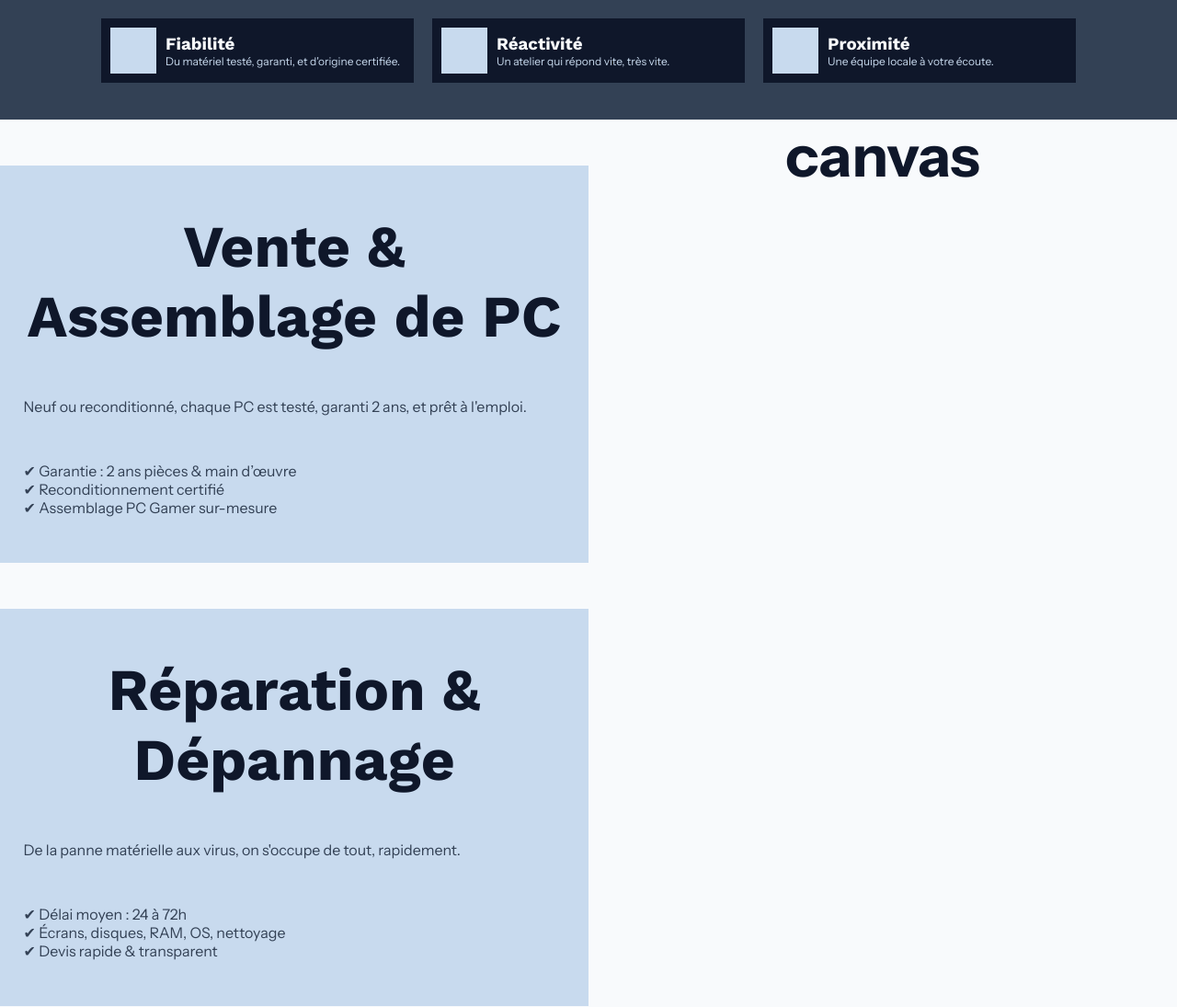
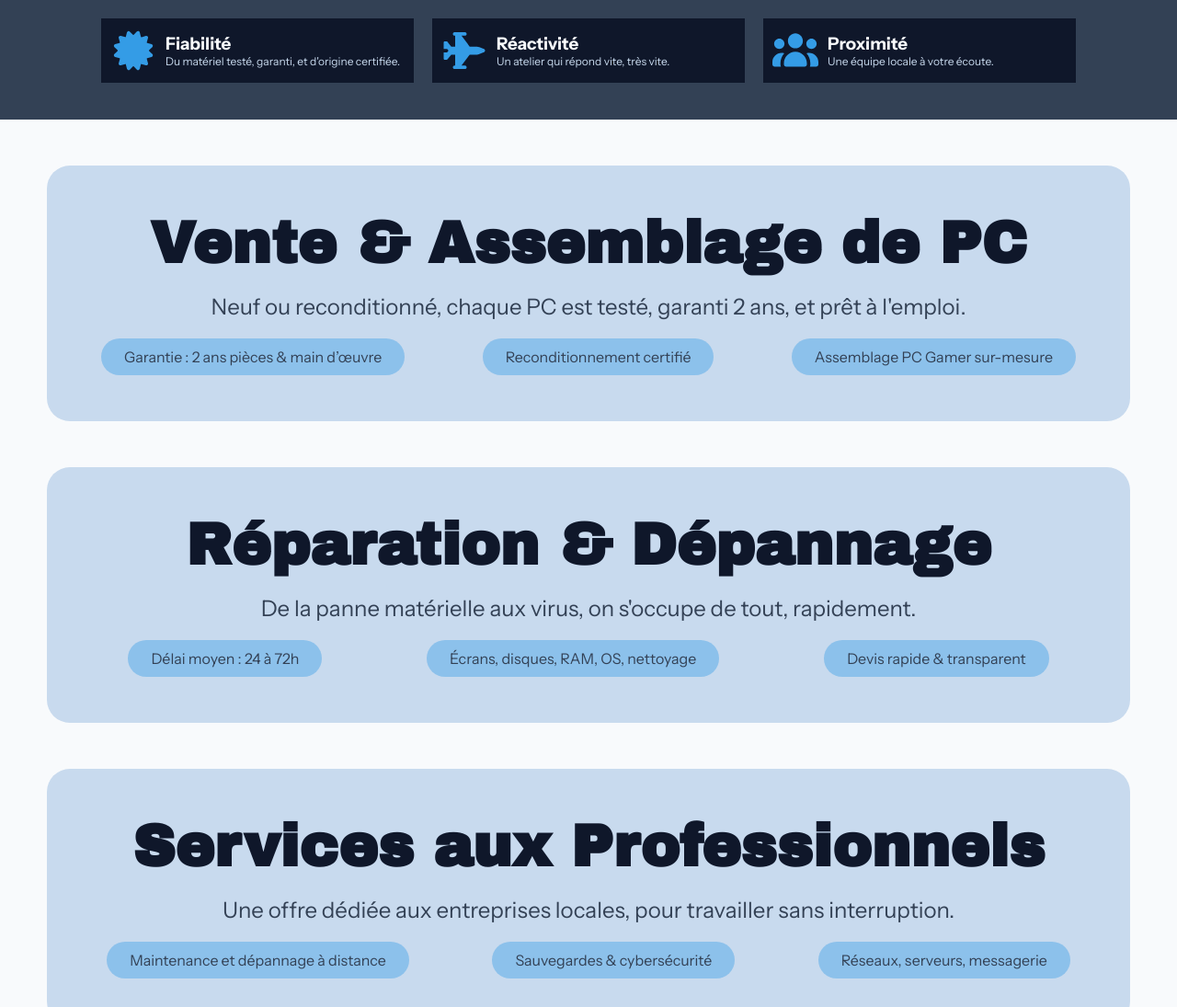
Before and after one commit to 179s/NEOTECH, a plain HTML site: page src/index.html in a window 1280 px wide. Shown: the part 820-1915 px from the top of the page at 92% size. Drawn offline with nearby package versions, Linux system fonts and the light colour scheme.

Commit message:
ajout des liens (pour l'instant vers leur page), modification du style des services, ajout / suppression de police d'écriture

```diff
--- a/src/index.html
+++ b/src/index.html
@@ -9,7 +9,7 @@
 
     <link rel="preconnect" href="https://fonts.googleapis.com">
     <link rel="preconnect" href="https://fonts.gstatic.com" crossorigin>
-    <link href="https://fonts.googleapis.com/css2?family=Instrument+Sans:ital,wght@0,400..700;1,400..700&family=Syne:wght@400..800&family=Work+Sans:ital,wght@0,100..900;1,100..900&display=swap" rel="stylesheet">
+    <link href="https://fonts.googleapis.com/css2?family=Archivo+Black&family=Instrument+Sans:ital,wght@0,400..700;1,400..700&display=swap" rel="stylesheet">
 
 </head>
 <body>
@@ -27,9 +27,9 @@
         <a href="#">Logo</a>
         <ul>
             <li><a href="#">Accueil</a></li>
-            <li><a href="#">Demandes de stages</a></li>
-            <li><a href="#">Recrutement</a></li>
-            <li><a href="#">Reprise de matériel</a></li>
+            <li><a href="https://vmcenter.fr/stages.html">Demandes de stages</a></li>
+            <li><a href="https://vmcenter.fr/recrutement.html">Recrutement</a></li>
+            <li><a href="https://vmcenter.fr/services-aux-pro.html">Reprise de matériel</a></li>
         </ul>
         <div id="burger">
             <span></span>
@@ -40,9 +40,9 @@
     <div id="hiddenDiv">
         <ul>
             <li><a href="#">Accueil</a></li>
-            <li><a href="#">Demandes de stages</a></li>
-            <li><a href="#">Recrutement</a></li>
-            <li><a href="#">Reprise de matériel</a></li>
+            <li><a href="https://vmcenter.fr/stages.html">Demandes de stages</a></li>
+            <li><a href="https://vmcenter.fr/recrutement.html">Recrutement</a></li>
+            <li><a href="https://vmcenter.fr/services-aux-pro.html">Reprise de matériel</a></li>
         </ul>
     </div>
 
@@ -121,23 +121,29 @@
     -->
     <section id="about">
         <div>
-            <span class="abtIcon"></span>
+            <span class="abtIcon">
+                <img src="./img/certificate.svg" alt="icone certificat">
+            </span>
             <span>
-                <h3 class="title">Fiabilité</h3>
+                <h3>Fiabilité</h3>
                 <p>Du matériel testé, garanti, et d'origine certifiée.</p>
             </span>
         </div>
         <div>
-            <span class="abtIcon"></span>
+            <span class="abtIcon">
+                <img src="./img/fast.svg" alt="icone jet">
+            </span>
             <span>
-                <h3 class="title">Réactivité</h3>
+                <h3>Réactivité</h3>
                 <p>Un atelier qui répond vite, très vite.</p>
             </span>
         </div>
         <div>
-            <span class="abtIcon"></span>
+            <span class="abtIcon">
+                <img src="./img/users.svg" alt="icone proximité">
+            </span>
             <span>
-                <h3 class="title">Proximité</h3>
+                <h3>Proximité</h3>
                 <p>Une équipe locale à votre écoute.</p>
             </span>
         </div>
@@ -175,42 +181,39 @@
                 <h1 class="title">Vente & Assemblage de PC</h1>
                 <p>Neuf ou reconditionné, chaque PC est testé, garanti 2 ans, et prêt à l'emploi.</p>
                 <ul class="service-facts">
-                    <li>✔ Garantie : 2 ans pièces & main d’œuvre</li>
-                    <li>✔ Reconditionnement certifié</li>
-                    <li>✔ Assemblage PC Gamer sur-mesure</li>
+                    <li>Garantie : 2 ans pièces & main d’œuvre</li>
+                    <li>Reconditionnement certifié</li>
+                    <li>Assemblage PC Gamer sur-mesure</li>
                 </ul>
             </li>
             <li class="node">
                 <h1 class="title">Réparation & Dépannage</h1>
                 <p>De la panne matérielle aux virus, on s'occupe de tout, rapidement.</p>
                 <ul class="service-facts">
-                    <li>✔ Délai moyen : 24 à 72h</li>
-                    <li>✔ Écrans, disques, RAM, OS, nettoyage</li>
-                    <li>✔ Devis rapide & transparent</li>
+                    <li>Délai moyen : 24 à 72h</li>
+                    <li>Écrans, disques, RAM, OS, nettoyage</li>
+                    <li>Devis rapide & transparent</li>
                 </ul>
             </li>
             <li class="node">
                 <h1 class="title">Services aux Professionnels</h1>
                 <p>Une offre dédiée aux entreprises locales, pour travailler sans interruption.</p>
                 <ul class="service-facts">
-                    <li>✔ Maintenance et dépannage à distance</li>
-                    <li>✔ Sauvegardes & cybersécurité</li>
-                    <li>✔ Réseaux, serveurs, messagerie</li>
+                    <li>Maintenance et dépannage à distance</li>
+                    <li>Sauvegardes & cybersécurité</li>
+                    <li>Réseaux, serveurs, messagerie</li>
                 </ul>
             </li>
             <li class="node">
                 <h1 class="title">Accessoires & Périphériques</h1>
                 <p>Tout ce qu’il vous faut pour compléter votre installation informatique.</p>
                 <ul class="service-facts">
-                    <li>✔ Souris, claviers, imprimantes, câbles...</li>
-                    <li>✔ Marques fiables & garantie produit</li>
-                    <li>✔ Disponibles en boutique</li>
+                    <li>Souris, claviers, imprimantes, câbles...</li>
+                    <li>Marques fiables & garantie produit</li>
+                    <li>Disponibles en boutique</li>
                 </ul>
             </li>
-            </ul>
-        <aside>
-            <h1>canvas</h1>
-        </aside>
+        </ul>
     </sections>
 
     <!--
@@ -308,7 +311,7 @@
         Dans cette partie, pas de photo ni de poste attribué a chaque membre de l'équipe, difficile de faire mieux, mais je peux essayé.
     -->
     <section id="contact">
-        <h1>Contactez-nous</h1>
+        <h1 class="title">Contactez-nous</h1>
         <a href="#">-></a>
     </section>
 
--- a/src/styles.css
+++ b/src/styles.css
@@ -8,8 +8,8 @@
     --l100: #f8fafc;
     --l200: #c8daee;
 
-    --acc: #349be6;
-
+    --acc: #349ce6;
+    --acc-rgb: 52, 156, 230;
 
 
     --scrollBtnRadius: 120px;
@@ -31,7 +31,7 @@ body{
 }
 
 .title{
-    font-family: "Work Sans";
+    font-family: "Archivo Black";
 }
 
 a{
@@ -247,7 +247,7 @@ nav ul{
 
 .abtIcon{
     width: 50px; height: 50px;
-    background-color: var(--l200);
+    /* background-color: var(--l200); */
 }
 
 @media screen and (max-width: 800px) {
@@ -294,10 +294,8 @@ nav ul{
 /* services */
 
 #services{
-    width: 100%;
     display: flex;
-
-    background-color: var(--l100);
+    padding-inline: 4vw;
 }
 #services>ul{
     flex: 1;
@@ -310,30 +308,50 @@ nav ul{
     width: 100%;
     display: flex; flex-direction: column;
     justify-content: center;
-    gap: 50px;
-    padding: 50px 2vw;
+    gap: 20px;
+    padding-block: 50px;
 
     background-color: var(--l200);
     color: var(--d200);
+    border-radius: 25px;
 }
 #services h1{
-    font-size: 5vw;
+    font-size: max(32px, 5vw);
     text-align: center;
     color: var(--d100);
+    padding-inline: 2vw;
 }
-#services .node p,
+#services .node p{
+    text-align: center;
+    padding-inline: 50px;
+}
+#services .node .service-facts{
+    display: flex; flex-wrap: wrap;
+    justify-content: space-evenly;
+    gap: 10px 2vw;
+}
+#services .node .service-facts li{
+    padding: 10px 25px;
+    border-radius: 25px;
+    background-color: rgba(var(--acc-rgb), .4);
+    cursor: default;
+}
+#services .node .service-facts li:hover{
+    background-color: var(--acc);
+}
+#services .node p{
+    font-size: min(24px, 4vw);
+}
 #services .node .service-facts{
     font-size: min(16px, 3vw);
 }
 
-#services aside{
-    flex: 1;
-    height: calc(100vh - 90px);
-    position: sticky;
-    top: 90px;
+#services .node img{
+    object-fit: cover;
+    width: 100%; height: 100%;
+}
 
-    /* background-color: red; */
-}
+/* value position */
 
 #valuePosition{
     display: flex; flex-direction: column;
```
Also changed, not shown: src/img/certificate.svg (added), src/img/fast.svg (added), src/img/users.svg (added).
